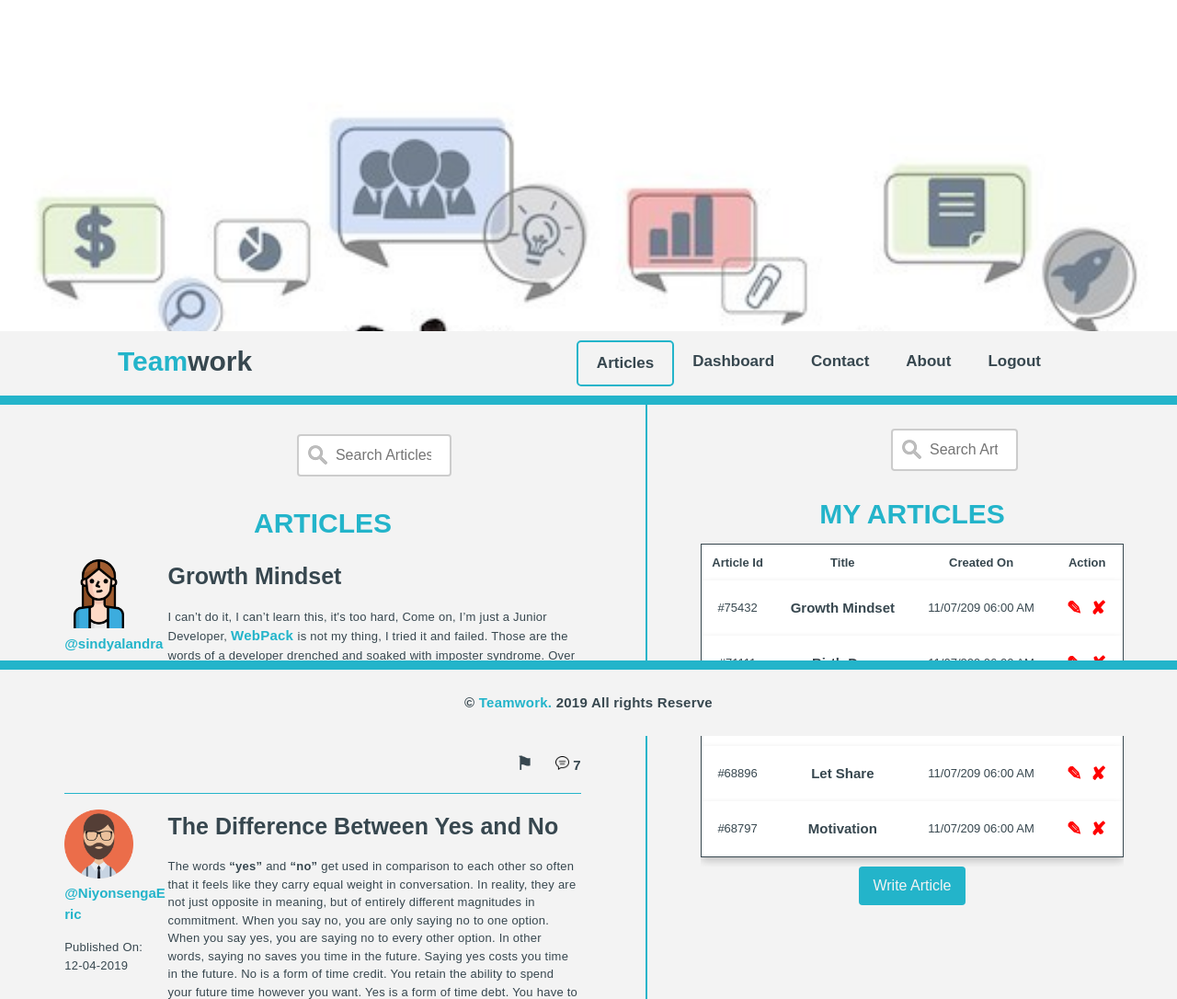
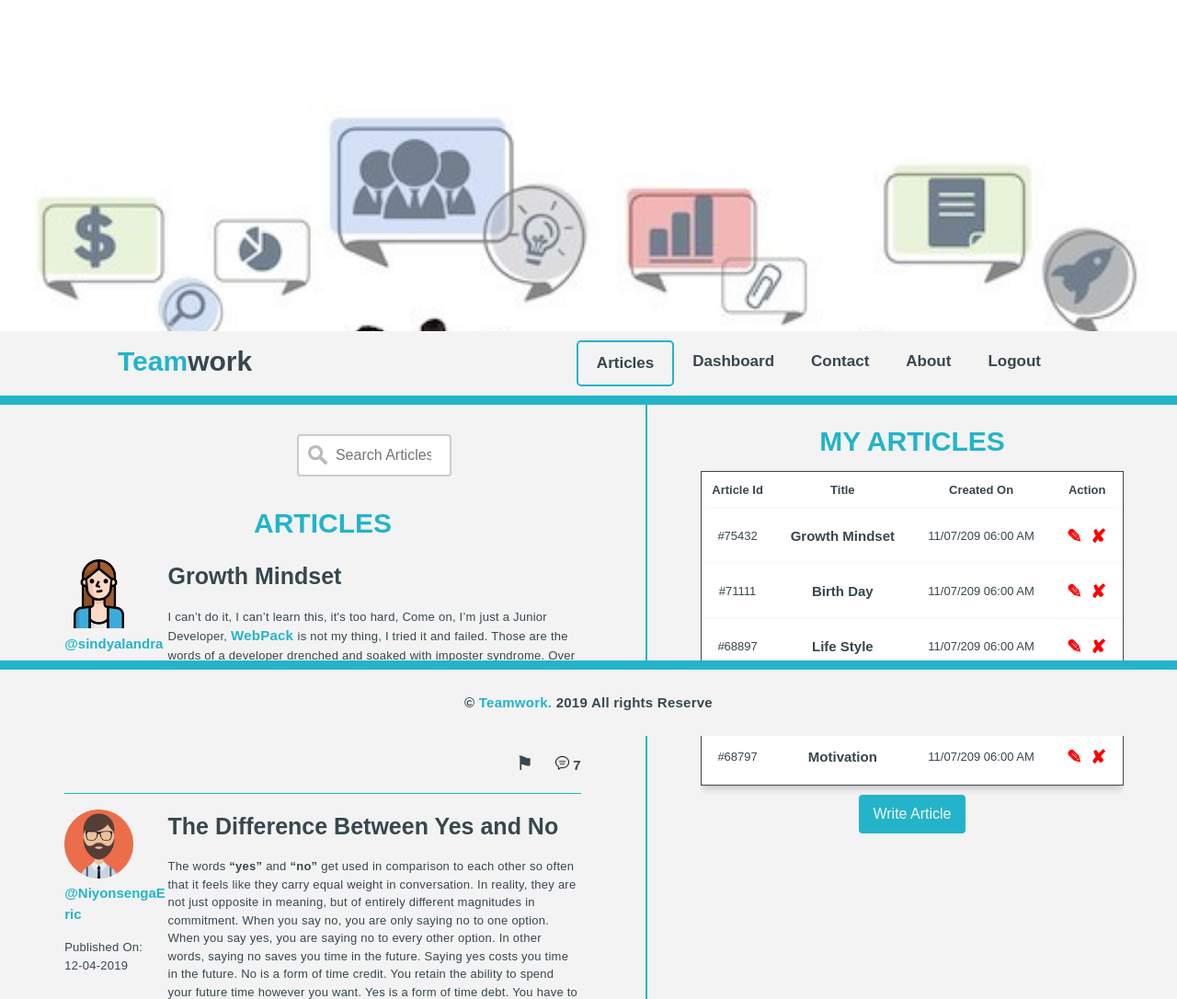
Before and after one commit to Niyonsengaeric/Teamwork, a plain HTML site: page UI/html/articles.html in a window 1280 px wide. Shown: the top 1086 px of the page at 92% size. Drawn offline with Linux system fonts and the light colour scheme; files whose address does not match are found by name.

Commit message:
search-bar

```diff
--- a/UI/html/articles.html
+++ b/UI/html/articles.html
@@ -184,7 +184,6 @@
 
         <div class="my-article">
           <div class="scrollable">
-            <input type="text" name="search" placeholder="Search Articles....">
             <a href="#">
               <h1>MY ARTICLES</h1>
             </a>
```
